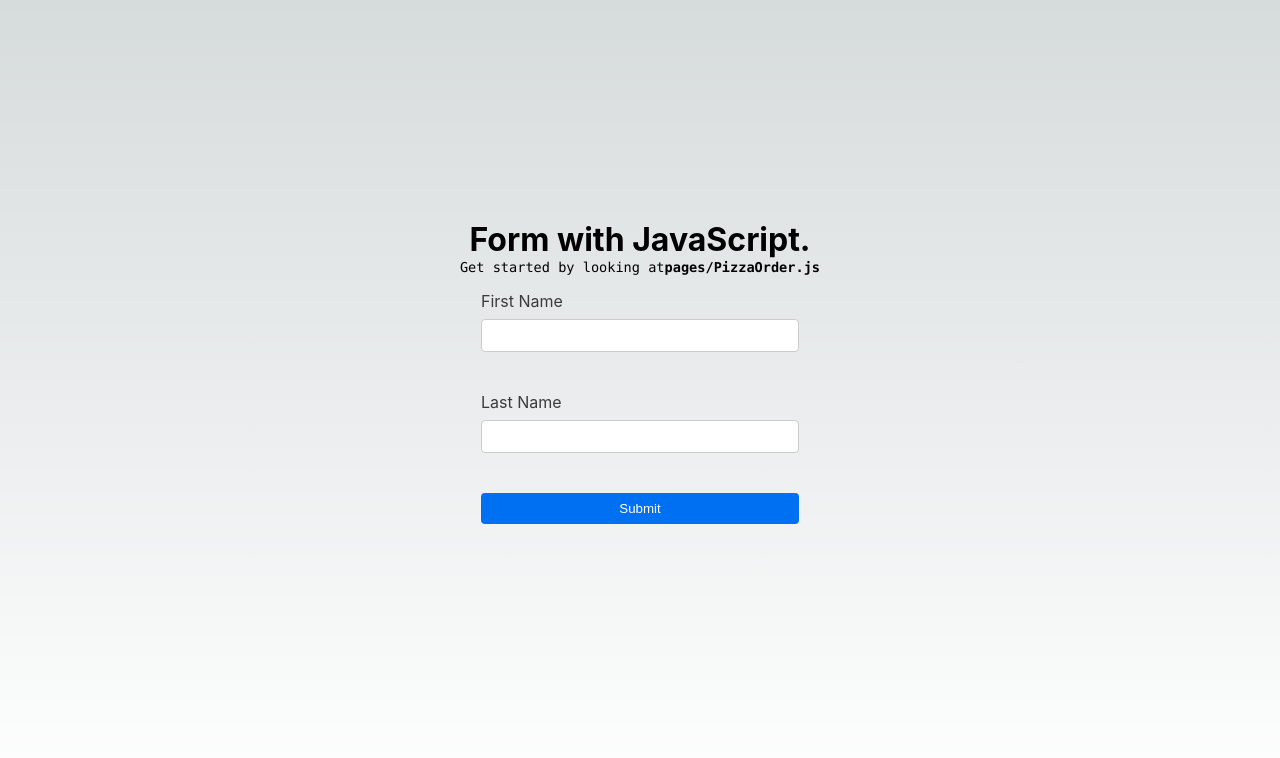
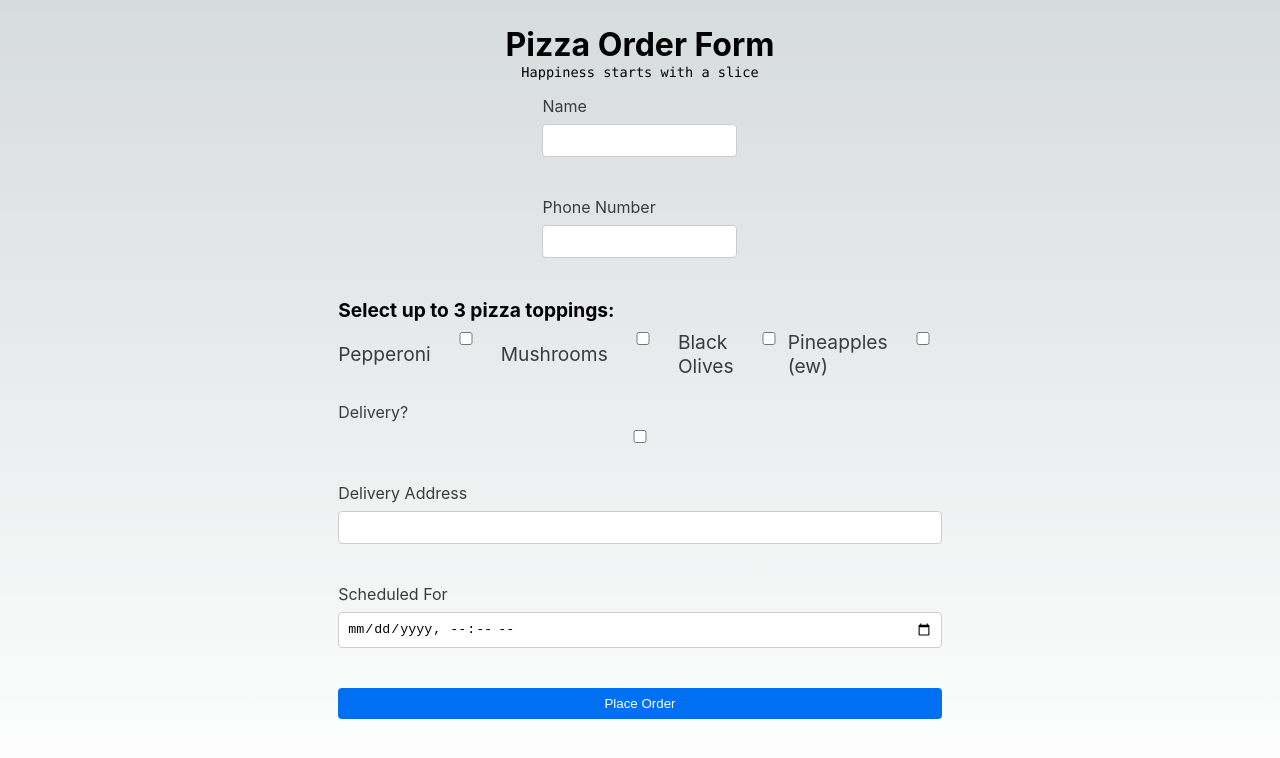
Before and after one commit to LefanHu/TELUS-pizza, a Next.js app: page /OrderPizza in a window 1280 px wide. Shown: the top 758 px of the page. Built offline with nearby package versions, Linux system fonts and the light colour scheme.

Commit message:
place order form complete

```diff
--- a/package.json
+++ b/package.json
@@ -17,6 +17,7 @@
     "next": "13.2.4",
     "react": "18.2.0",
     "react-dom": "18.2.0",
-    "typescript": "5.0.2"
+    "typescript": "5.0.2",
+    "mongoose": "^7.0.2"
   }
 }
--- a/src/pages/OrderPizza.tsx
+++ b/src/pages/OrderPizza.tsx
@@ -1,4 +1,4 @@
-import Link from 'next/link'
+// import Link from 'next/link'
 import { FormEvent } from 'react'
 import styles from '../styles/Home.module.css'
 
@@ -7,15 +7,22 @@ export default function PageWithJSbasedForm() {
   const handleSubmit = async (event: FormEvent) => {
     // Stop the form from submitting and refreshing the page.
     event.preventDefault()
-
-    // Cast the event target to an html form
     const form = event.target as HTMLFormElement
 
     // Get data from the form.
     const data = {
-      first: form.first.value as string,
-      last: form.last.value as string,
+      name: form.customer.value as string,
+      phone: form.number.value as string,
+      pepperoni: form.pepperoni.checked as boolean,
+      mushrooms: form.mushrooms.checked as boolean,
+      pineapples: form.pineapples.checked as boolean,
+      olives: form.olives.checked as boolean,
+      delivery: form.delivery.checked as boolean,
+      address: form.address.value as string,
+      datetime: form.datetime.value as string
     }
+
+    // console.log(data)
 
     // Send the form data to our API and get a response.
     const response = await fetch('/api/order', {
@@ -32,26 +39,66 @@ export default function PageWithJSbasedForm() {
     // Get the response data from server as JSON.
     // If server returns the name submitted, that means the form works.
     const result = await response.json()
-    alert(`Is this your full name: ${result.data}`)
+    alert(`${result.data}`)
   }
   return (
     <div className="container">
       <h1 className={styles.title}>
-        Form <Link href="/">with</Link> JavaScript.
+        Pizza Order Form
+        {/* <Link href="/">with</Link> */}
       </h1>
 
       <p className={styles.description}>
-        Get started by looking at{' '}
-        <code className={styles.code}>pages/PizzaOrder.js</code>
+        Happiness starts with a slice
       </p>
 
-      <form onSubmit={handleSubmit}>
-        <label htmlFor="first">First Name</label>
-        <input type="text" id="first" name="first" required />
-        <label htmlFor="last">Last Name</label>
-        <input type="text" id="last" name="last" required />
-        <button type="submit">Submit</button>
+      <form onSubmit={handleSubmit} style={{ display: "flex", flexDirection: "column", alignItems: "center" }}>
+        <div style={{ display: "inline-block", verticalAlign: "top" }}>
+          <label htmlFor="name">Name</label>
+          <input type="text" id="name" name="customer" required />
+          <label htmlFor="phone">Phone Number</label>
+          <input type="text" id="phone" name="number" required />
+        </div>
+
+        <fieldset style={{ marginBottom: "1rem", border: "none" }}>
+          <legend style={{ fontSize: "1.2rem", fontWeight: "bold", marginBottom: "0.5rem" }}>
+            Select up to 3 pizza toppings:
+          </legend>
+          <div style={{ display: "flex", alignItems: "center" }}>
+            <label htmlFor="pepperoni" style={{ marginRight: "1rem", fontSize: "1.2rem" }}>
+              Pepperoni
+            </label>
+            <input type="checkbox" id="pepperoni" name="pepperoni" value="pepperoni" style={{ marginRight: "1rem" }} />
+
+            <label htmlFor="mushrooms" style={{ marginRight: "1rem", fontSize: "1.2rem" }}>
+              Mushrooms
+            </label>
+            <input type="checkbox" id="mushrooms" name="toppings" value="mushrooms" style={{ marginRight: "1rem" }} />
+
+            <label htmlFor="olives" style={{ marginRight: "1rem", fontSize: "1.2rem" }}>
+              Black Olives
+            </label>
+            <input type="checkbox" id="olives" name="toppings" value="olives" />
+
+            <label htmlFor="pineapples" style={{ marginRight: "1rem", fontSize: "1.2rem" }}>
+              Pineapples (ew)
+            </label>
+            <input type="checkbox" id="pineapples" name="pineapples" value="pineapples" />
+          </div>
+        </fieldset>
+
+        <label htmlFor="delivery">Delivery?</label>
+        <input type="checkbox" id="delivery" name="delivery" />
+
+        <label htmlFor="address">Delivery Address</label>
+        <input type="text" id="address" name="address" required />
+        <label htmlFor="datetime">Scheduled For</label>
+        <input type="datetime-local" id="datetime" name="datetime" required />
+
+
+
+        <button type="submit">Place Order</button>
       </form>
-    </div>
+    </div >
   )
 }
--- a/src/pages/api/order.tsx
+++ b/src/pages/api/order.tsx
@@ -1,4 +1,6 @@
 import type { NextApiRequest, NextApiResponse } from 'next'
+import { ObjectId } from 'mongoose'
+
 
 type ResponseData = {
   data: string
@@ -11,6 +13,12 @@ export default function handler(
   const body = req.body
   console.log('body: ', body)
 
+  // form validation
+  if (body.pineapples && body.mushrooms && body.pepperoni && body.olives){
+    return res.json({data: "You can't choose more than 3 toppings >:("})
+  }
+
+
   // Both of these are required.
   if (!body.first || !body.last) {
     return res.json({ data: 'First or last name not found' })
--- a/src/styles/Home.module.css
+++ b/src/styles/Home.module.css
@@ -5,6 +5,12 @@
   align-items: center;
   padding: 6rem;
   min-height: 100vh;
+}
+
+.form_inline{
+  display: flex;
+  flex-flow: row wrap;
+  align-items: center;
 }
 
 .description {
@@ -41,7 +47,7 @@
 
 .grid {
   display: grid;
-  grid-template-columns: repeat(4, minmax(25%, auto));
+  grid-template-columns: repeat(2, minmax(25%, auto));
   width: var(--max-width);
   max-width: 100%;
 }
@@ -50,7 +56,7 @@
   padding: 1rem 1.2rem;
   border-radius: var(--border-radius);
   background: rgba(var(--card-rgb), 0);
-  border: 1px solid rgba(var(--card-border-rgb), 0);
+  border: 1px solid rgba(var(--card-border-rgb), 2);
   transition: background 200ms, border 200ms;
 }
 
```
Also changed, not shown: src/pages/index.tsx (+14 -22 lines), public/pizza.jpg (added), 1 other file (tests, documents, lock files or other folders).
